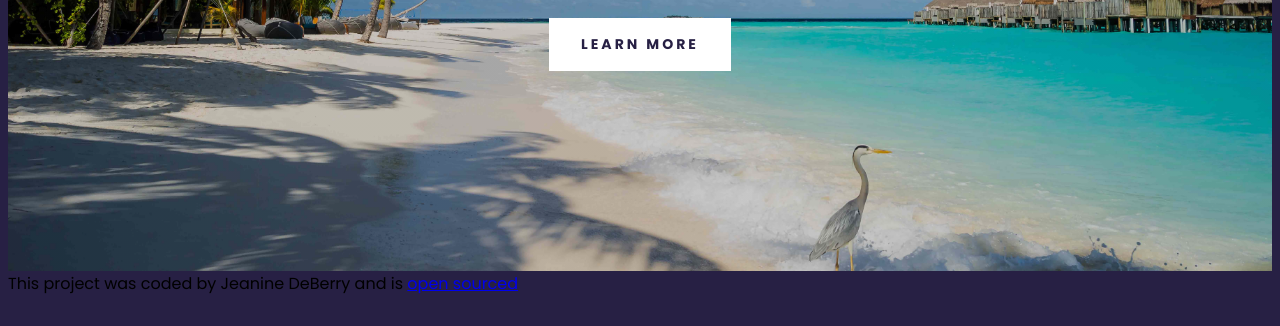
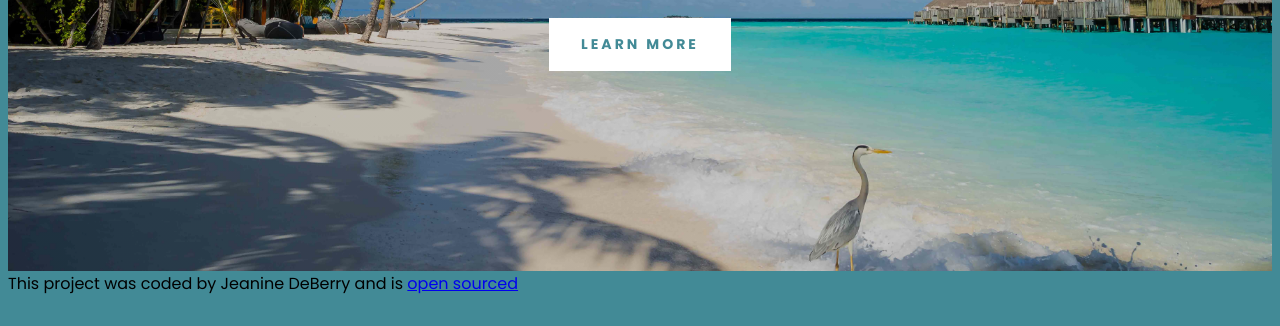
Before and after one commit to jkdeberry/jd-resp-travel, a plain HTML site: page index.html in a window 1280 px wide. Shown: the part 474-800 px from the top of the page. Drawn offline with Linux system fonts and the light colour scheme.

Commit message:
Changed the background color

```diff
--- a/src/styles.css
+++ b/src/styles.css
@@ -1,6 +1,6 @@
 body {
   font-family: "Poppins", "Sans-Serif";
-  background: #272044;
+  background: #428a96;
 }
 
 .container {
@@ -48,7 +48,7 @@ header a {
   text-transform: uppercase;
   background: white;
   text-decoration: none;
-  color: #272044;
+  color: #428a96;
   padding: 16px 32px;
   margin-top: 32px;
   display: inline-block;
```
